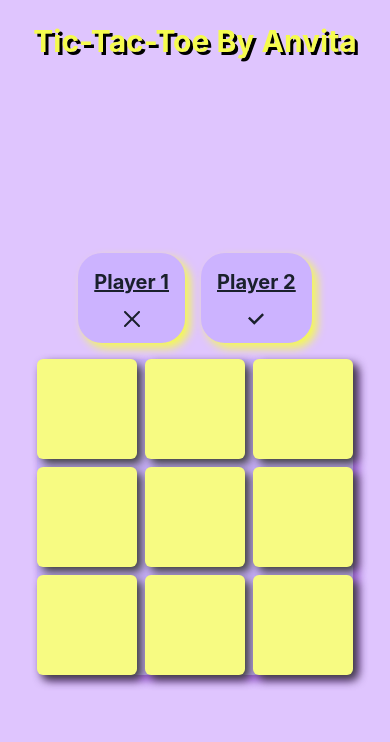
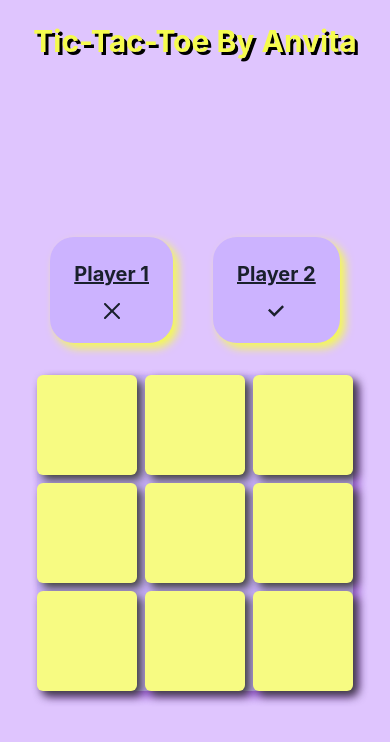
Before and after one commit to Anvita2110/Tic-Tac-Toe, a React (Vite) app: page / in a window 390 px wide. Shown: the top 742 px of the page. Built offline with nearby package versions, Linux system fonts and the light colour scheme.

Commit message:
updated Ui

```diff
--- a/src/App.jsx
+++ b/src/App.jsx
@@ -9,7 +9,6 @@ function App() {
       <Heading
         justifyContent="center"
         alignItems="center"
-        p="3"
         h="10vh"
         display="flex"
         color="#f5fb4f"
@@ -26,8 +25,8 @@ function App() {
         <Flex
           justifyContent="center"
           alignItems="center"
-          marginBottom={isMobileDevice ? "1rem" : "4rem"}
-          gap={isMobileDevice ? "4" : "20"}
+          marginBottom={isMobileDevice ? "2rem" : "3rem"}
+          gap={isMobileDevice ? "10" : "20"}
         >
           <Playerboard
             player="Player 1"
--- a/src/components/Playerboard.jsx
+++ b/src/components/Playerboard.jsx
@@ -8,11 +8,10 @@ export default function Playerboard({ player, symbol, isMobileDevice }) {
       gap={isMobileDevice ? "4" : "8"}
       justifyContent="center"
       alignItems="center"
-      p={isMobileDevice ? "1rem" : "2rem"}
+      p={isMobileDevice ? "1.5rem" : "2rem"}
       borderRadius="1.5rem"
       boxShadow="5px 5px 10px #f5fb4f"
-      bgColor=" #ccb3ff
-"
+      bgColor="#ccb3ff"
     >
       <Heading
         fontSize={isMobileDevice ? "xl" : "3xl"}
```
